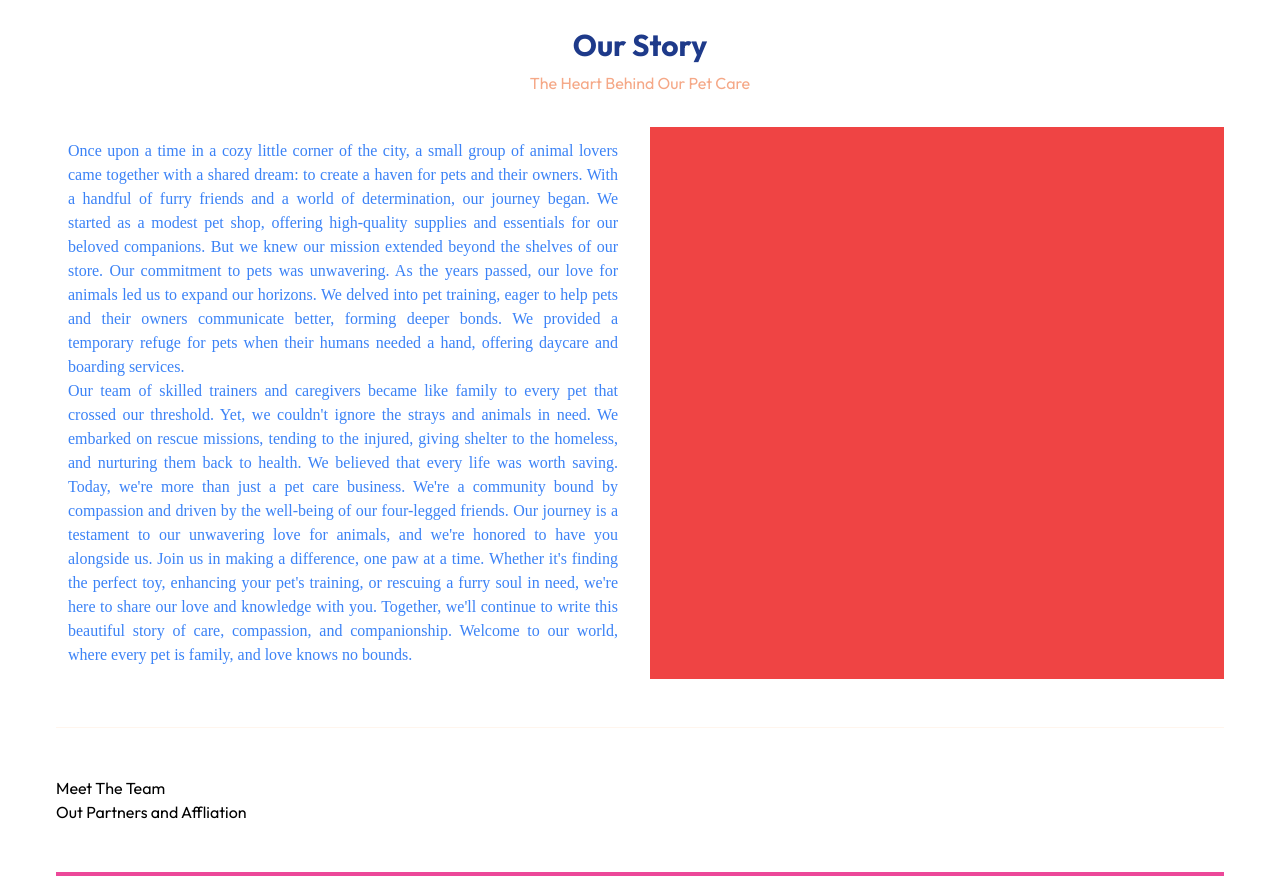
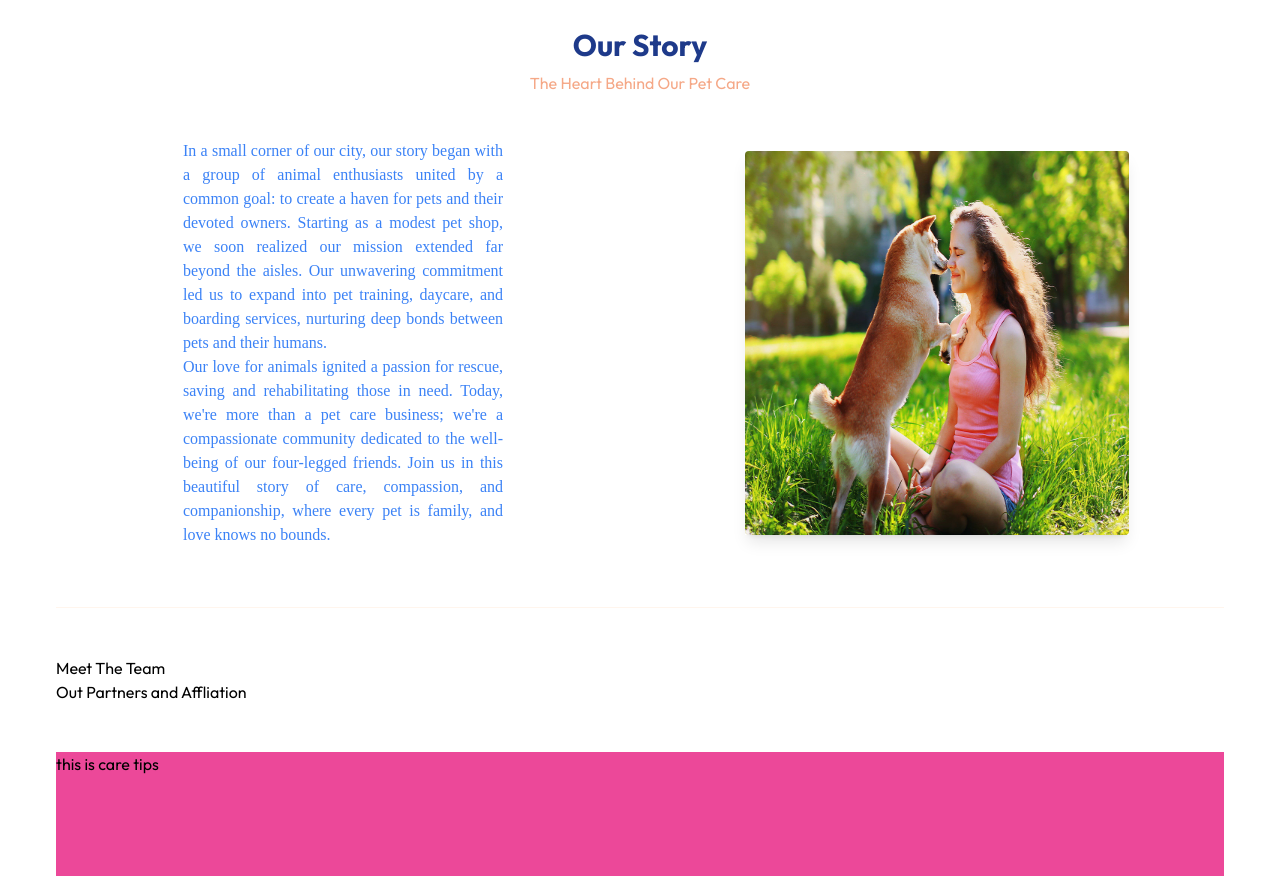
Before and after one commit to QuaziSamiha/PawsomeCare, a React (Vite) app: page / in a window 1280 px wide. Shown: the part 2460-3336 px from the top of the page. Built offline with nearby package versions, Linux system fonts and the light colour scheme; a web font is replaced by a local one.

Commit message:
animation added to service and about section

```diff
--- a/src/components/Home/About.jsx
+++ b/src/components/Home/About.jsx
@@ -1,3 +1,4 @@
+import aboutImage from "../../images/about.jpg";
 function About() {
   return (
     <>
@@ -12,42 +13,40 @@ function About() {
           The Heart Behind Our Pet Care
         </h2>
         <div className="md:grid grid-cols-2 gap-5">
-          <div className="p-3 text-justify text-base text-blue-500 font-Pachano">
-            <p>
-              Once upon a time in a cozy little corner of the city, a small
-              group of animal lovers came together with a shared dream: to
-              create a haven for pets and their owners. With a handful of furry
-              friends and a world of determination, our journey began. We
-              started as a modest pet shop, offering high-quality supplies and
-              essentials for our beloved companions. But we knew our mission
-              extended beyond the shelves of our store. Our commitment to pets
-              was unwavering. As the years passed, our love for animals led us
-              to expand our horizons. We delved into pet training, eager to help
-              pets and their owners communicate better, forming deeper bonds. We
-              provided a temporary refuge for pets when their humans needed a
-              hand, offering daycare and boarding services.
-            </p>
-            <p>
-              {" "}
-              Our team of skilled trainers and caregivers became like family to
-              every pet that crossed our threshold. Yet, we couldn&apos;t ignore
-              the strays and animals in need. We embarked on rescue missions,
-              tending to the injured, giving shelter to the homeless, and
-              nurturing them back to health. We believed that every life was
-              worth saving. Today, we&apos;re more than just a pet care
-              business. We&apos;re a community bound by compassion and driven by
-              the well-being of our four-legged friends. Our journey is a
-              testament to our unwavering love for animals, and we&apos;re
-              honored to have you alongside us. Join us in making a difference,
-              one paw at a time. Whether it&apos;s finding the perfect toy,
-              enhancing your pet&apos;s training, or rescuing a furry soul in
-              need, we&apos;re here to share our love and knowledge with you.
-              Together, we&apos;ll continue to write this beautiful story of
-              care, compassion, and companionship. Welcome to our world, where
-              every pet is family, and love knows no bounds.
-            </p>
+          <div className="flex justify-center items-center">
+            <div
+              data-aos-duration="3000" // Animation duration in milliseconds
+              data-aos="flip-up"
+              className="py-3 px-8 w-96 text-justify text-base text-blue-500 font-Pachano"
+            >
+              <p>
+                In a small corner of our city, our story began with a group of
+                animal enthusiasts united by a common goal: to create a haven
+                for pets and their devoted owners. Starting as a modest pet
+                shop, we soon realized our mission extended far beyond the
+                aisles. Our unwavering commitment led us to expand into pet
+                training, daycare, and boarding services, nurturing deep bonds
+                between pets and their humans.
+              </p>
+              <p>
+                Our love for animals ignited a passion for rescue, saving and
+                rehabilitating those in need. Today, we&apos;re more than a pet
+                care business; we&apos;re a compassionate community dedicated to
+                the well-being of our four-legged friends. Join us in this
+                beautiful story of care, compassion, and companionship, where
+                every pet is family, and love knows no bounds.
+              </p>
+            </div>
           </div>
-          <div className="bg-red-500"></div>
+          <div className="flex justify-center items-center">
+            <div
+              data-aos-duration="3000" // Animation duration in milliseconds
+              data-aos="flip-up"
+              className="shadow-lg"
+            >
+              <img className="w-96 h-96 rounded " src={aboutImage} alt="" />
+            </div>
+          </div>
         </div>
       </div>
     </>
--- a/src/components/Home/Services/ServiceCard.jsx
+++ b/src/components/Home/Services/ServiceCard.jsx
@@ -3,7 +3,11 @@ function ServiceCard({ service }) {
   return (
     <>
       <div className="flex justify-center items-center">
-        <div className="my-8 mx-4 w-80 shadow-lg shadow-[#fff5ed]-500/50 bg-[#fff5ed] border border-[#ffc8b0] rounded-md">
+        <div
+          data-aos="fade-up" // Specify the AOS animation here
+          data-aos-duration="3000" // Animation duration in milliseconds
+          className="my-8 mx-4 w-80 shadow-lg shadow-[#fff5ed]-500/50 bg-[#fff5ed] border border-[#ffc8b0] rounded-md"
+        >
           <div className=" p-2">
             <h1 className="text-blue-900 text-lg font-semibold animate-pulse">
               {service.title}
--- a/src/components/Home/Services/Services.jsx
+++ b/src/components/Home/Services/Services.jsx
@@ -26,11 +26,7 @@ function Services() {
         <h3 className="text-[#f5a887] mb-4 md:mb-8">
           Explore a world of care and pamperingh
         </h3>
-        <div
-          data-aos="fade-up" // Specify the AOS animation here
-          data-aos-duration="4000" // Animation duration in milliseconds
-          className="sm:grid grid-cols-1 md:grid-cols-2 xl:grid-cols-3 gap-3"
-        >
+        <div className="sm:grid grid-cols-1 md:grid-cols-2 xl:grid-cols-3 gap-3">
           {services.map((service) => (
             <>
               <ServiceCard key={service.id} service={service} />
```
